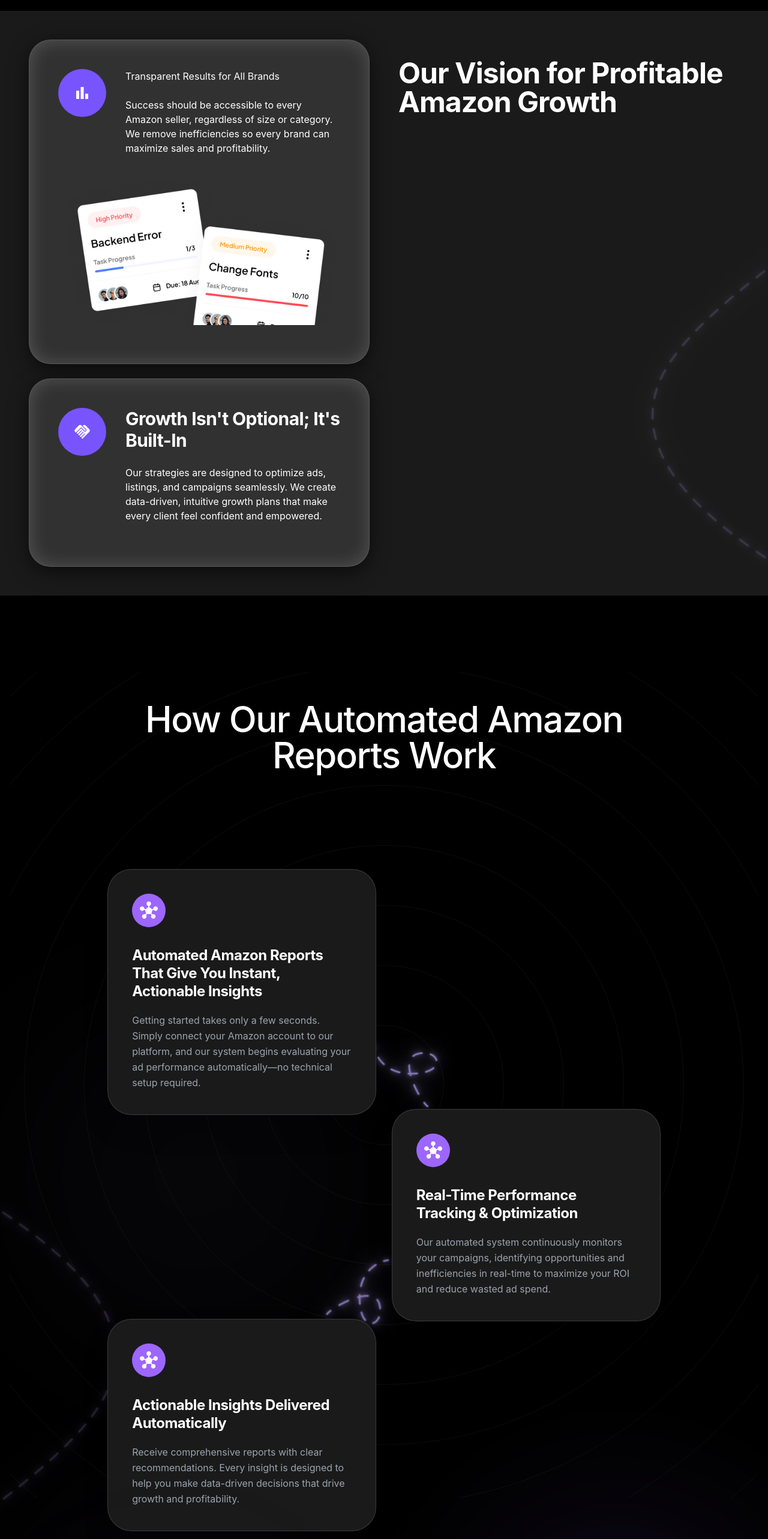
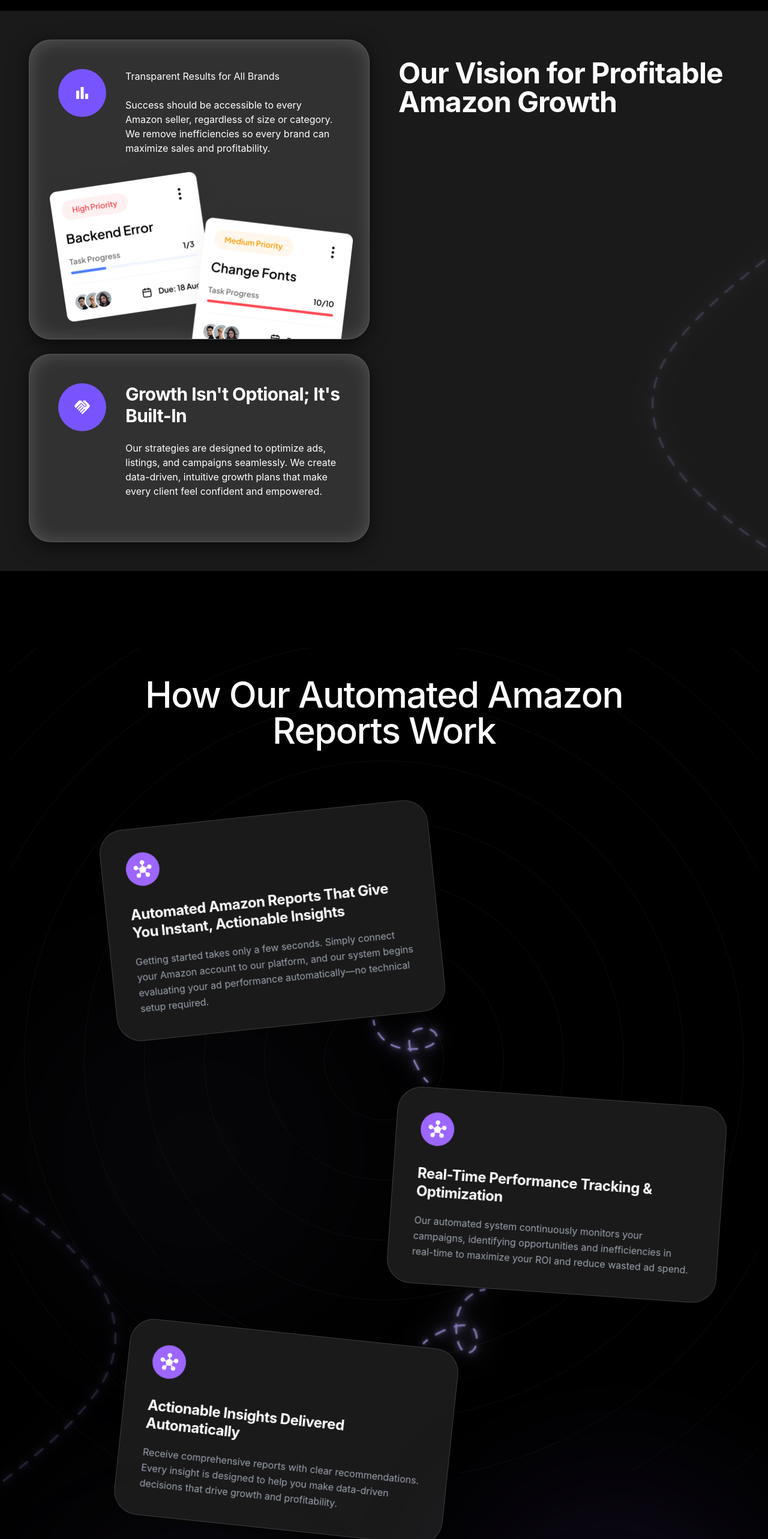
Before and after one commit to Abdullah-Shahbaz-Dude/brandefyn, a React (Vite) app: page /services in a window 1280 px wide. Shown: the part 2150-4716 px from the top of the page at 60% size. Built offline with nearby package versions, Linux system fonts and the light colour scheme.

Commit message:
service cards are rotated

```diff
--- a/src/pages/Services.tsx
+++ b/src/pages/Services.tsx
@@ -187,8 +187,8 @@
               {/* Left Side - Cards */}
               <div className="flex-1 w-full lg:max-w-[579px] space-y-6 ">
                 {/* Top Card: Transparent Results */}
-                <div className="glass-card rounded-[36px] p-6 md:p-8 lg:p-12 bg-white/10 backdrop-blur-md">
-                  <div className="flex flex-col sm:flex-row items-start gap-4 sm:gap-6 md:gap-8 mb-6 justify-between">
+                <div className="glass-card rounded-[36px]  lg:p-12 bg-white/10 backdrop-blur-md relative min-h-[500px]">
+                  <div className="flex flex-col sm:flex-row items-start sm:gap-6 md:gap-8 mb-6 justify-between">
                     {/* Purple Icon */}
                     <div className="w-16 h-16 md:w-20 md:h-20 bg-[#7854FF] rounded-full flex items-center justify-center flex-shrink-0">
                       <MdBarChart className="text-white text-2xl md:text-3xl" />
@@ -208,7 +208,8 @@
                       <LazyImage
                         src={images.service3}
                         alt="Transparent Results for All Brands"
-                        className="w-full h-full object-cover mb-4"
+                        className="w-full mt-[50px] absolute bottom-0 left-0 right-0 object-cover rounded-b-[36px]"
+                        style={{ height: 'calc(100% - 180px)' }}
                       />
                     )}
                 </div>
@@ -290,13 +291,13 @@
                 initial={{ opacity: 0, y: 30 }}
                 animate={{ opacity: 1, y: 0 }}
                 transition={{ duration: 0.6, delay: 0.9 }}
-                className="absolute top-0 left-[10%] z-[10] w-full max-w-md"
+                className="absolute top-[-50px] left-[10%] z-[10] w-full max-w-md"
                 style={{
                   transform: 'perspective(1000px) rotateZ(-6deg) rotateX(-10deg)',
                   transformStyle: 'preserve-3d'
                 }}
               >
-                <div className="bg-[#1a1a1a] border border-white/15 p-10 rounded-[2.5rem] shadow-2xl backdrop-blur-sm">
+                <div className="bg-[#1a1a1a] border border-white/15 p-10 rounded-[2.5rem] shadow-2xl backdrop-blur-sm" style={{ transform: 'rotate(-6deg)', width: '550px' }}>
                   <div className="w-14 h-14 bg-[#9d66ff] rounded-full flex items-center justify-center mb-8">
                     <MdHub className="text-white text-3xl" />
                   </div>
@@ -314,10 +315,10 @@
                 initial={{ opacity: 0, y: 30 }}
                 animate={{ opacity: 1, y: 0 }}
                 transition={{ duration: 0.6, delay: 1.0 }}
-                className="absolute top-[400px] right-[10%] z-[30] w-full max-w-md"
+                className="absolute top-[420px] right-[10%] z-[30] w-full max-w-md"
                 style={{ transform: 'rotate(6deg)' }}
               >
-                <div className="bg-[#1a1a1a] border border-white/15 p-10 rounded-[2.5rem] shadow-2xl backdrop-blur-sm">
+                <div className="bg-[#1a1a1a] w-[550px] border border-white/15 p-10 rounded-[2.5rem] shadow-2xl backdrop-blur-sm" style={{ transform: 'rotate(4deg)' }}>
                   <div className="w-14 h-14 bg-[#9d66ff] rounded-full flex items-center justify-center mb-8">
                     <MdHub className="text-white text-3xl" />
                   </div>
@@ -337,10 +338,10 @@
                 initial={{ opacity: 0, y: 30 }}
                 animate={{ opacity: 1, y: 0 }}
                 transition={{ duration: 0.6, delay: 1.1 }}
-                className="absolute top-[750px] left-[10%] z-[40] w-full max-w-md"
+                className="absolute top-[815px] left-[12%] z-[40] w-full max-w-md"
                 style={{ transform: 'rotate(-6deg)' }}
               >
-                <div className="bg-[#1a1a1a] border border-white/15 p-10 rounded-[2.5rem] shadow-2xl backdrop-blur-sm">
+                <div className="bg-[#1a1a1a] border border-white/15 p-10 rounded-[2.5rem] shadow-2xl backdrop-blur-sm" style={{ width: '550px', transform: 'rotate(6deg)' }}>
                   <div className="w-14 h-14 bg-[#9d66ff] rounded-full flex items-center justify-center mb-8">
                     <MdHub className="text-white text-3xl" />
                   </div>
@@ -358,7 +359,7 @@
                   <LazyImage
                     src={images.service2}
                     alt="Connecting spiral path"
-                    className="absolute inset-0 left-[36%] top-[59%] transform rotate-90 pointer-events-none z-[1] object-contain opacity-70"
+                    className="absolute inset-0 left-[50%] top-[68%] transform rotate-90 pointer-events-none z-[1] object-contain opacity-70"
                   />
                 )}
             </div>
```
Also changed, not shown: 1 other file (tests, documents, lock files or other folders).
